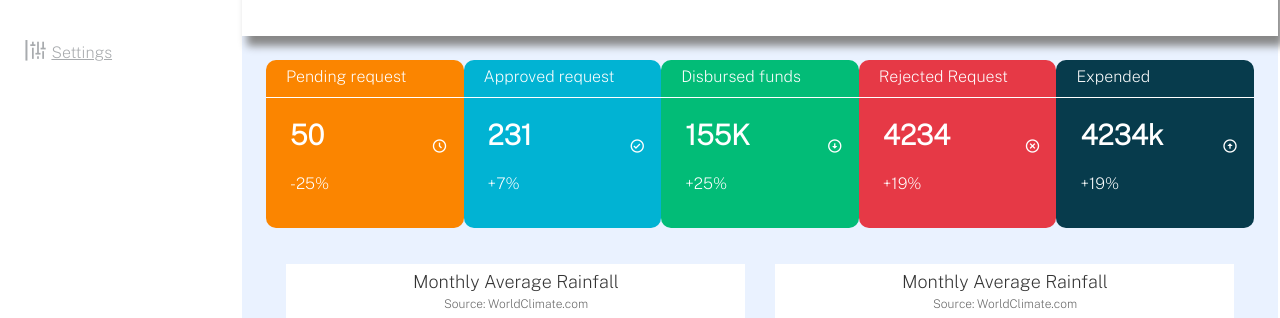
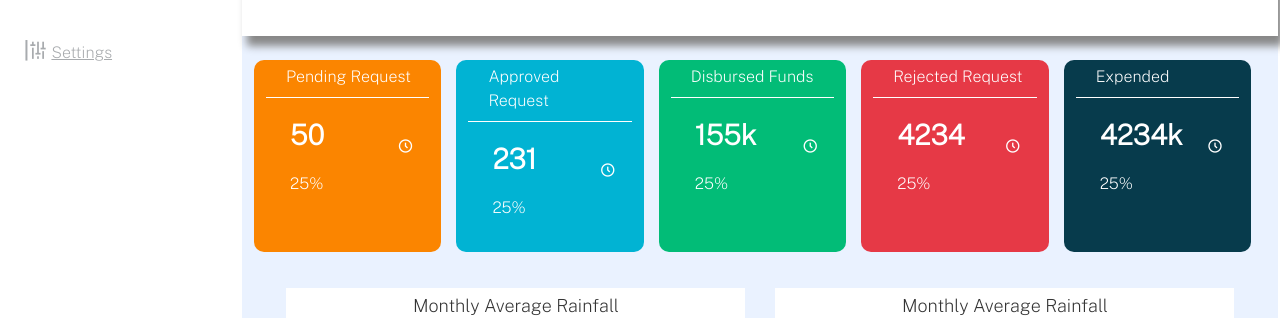
Before and after one commit to Azibagirramani/fms, a React (Create React App) app: page / in a window 1280 px wide. Shown: the part 314-632 px from the top of the page. Built offline with nearby package versions, Linux system fonts and the light colour scheme.

Commit message:
feat: make dashboards cards reusable

```diff
--- a/src/assets/styles/default.css
+++ b/src/assets/styles/default.css
@@ -113,17 +113,17 @@ main.content {
 .cards_container {
   display: -ms-grid;
   display: grid;
-  -ms-grid-columns: 1fr 1fr 1fr 1fr 1fr;
-      grid-template-columns: 1fr 1fr 1fr 1fr 1fr;
+  -ms-grid-columns: 1fr ;
+      grid-template-columns: 1fr ;
 }
 
-.cards_container .cards {
+.cards {
   border-radius: 10px;
   max-width: 18rem;
-  background-color: #fb8500;
+  background-color: rgb(251, 133, 0);
+  margin-right: 15px
 }
-
-.cards_container .cards .cards-header {
+ .cards .cards-header {
   padding: 5px 10px 8px 20px;
   border-bottom: 1px solid white;
 }
--- a/src/views/dashboard.js
+++ b/src/views/dashboard.js
@@ -1,81 +1,68 @@
+import { useState } from "react";
+
 const { default: Charts } = require("../components/Charts");
 
 const Dashboard = () => {
+  const [projects, SetProjects] = useState([
+    {
+      title: " Pending Request",
+      amount: "50",
+      rate: "25%",
+      backgroundColor: "rgb(251, 133, 0)",
+      icon: "bx-time-five",
+    },
+    {
+      title: " Approved Request",
+      amount: "231",
+      rate: "25%",
+      backgroundColor: "rgb(1,179,211)",
+      icon: "bx-check-circle",
+    },
+    {
+      title: " Disbursed Funds",
+      amount: "155k",
+      rate: "25%",
+      backgroundColor: "rgb(2,188,119)",
+      icon: " bx-down-arrow-circle",
+    },
+    {
+      title: " Rejected Request",
+      amount: "4234",
+      rate: "25%",
+      backgroundColor: "rgb(230,57,70)",
+      icon: "bx-x-circle",
+    },
+    {
+      title: " Expended ",
+      amount: "4234k",
+      rate: "25%",
+      backgroundColor: "rgb(7,59,76)",
+      icon: "bx-up-arrow-circle",
+    },
+  ]);
   return (
     <div className="p-4">
-      <div className="cards_container">
-        <div className="cards text-white mb-3">
-          <div className="cards-header ">Pending request</div>
-          <div className="card-body p-3 d-flex justify-content-between">
-            <div className="ps-2">
-              <p className="fs-3 fw-bold">50</p>
-              <p className="fs-6">-25%</p>
-            </div>
-            <div>
-              <i class="bx bx-time-five bx-lg pt-4"></i>
+      <div className="row">
+        {projects.map((project, index) => (
+          <div
+            key={project.index}
+            className="col cards text-white mb-3"
+            style={{ backgroundColor: `${project.backgroundColor}` }}
+          >
+            <div className="cards-header ">{project.title}</div>
+            <div className="card-body p-3 d-flex justify-content-between">
+              <div className="ps-2">
+                <p className="fs-3 fw-bold">{project.amount}</p>
+                <p className="fs-6">{project.rate}</p>
+              </div>
+              <div>
+                <i
+                  class={`bx bx-time-five bx-lg pt-4 ${project.backgroundColor}`}
+                ></i>
+              </div>
             </div>
           </div>
-        </div>
-        <div
-          className="cards text-white mb-3"
-          style={{ backgroundColor: "rgb(1,179,211)" }}
-        >
-          <div className="cards-header ">Approved request</div>
-          <div className="card-body p-3 d-flex justify-content-between">
-            <div className="ps-2">
-              <p className="fs-3 fw-bold">231</p>
-              <p className="fs-6">+7%</p>
-            </div>
-            <div>
-              <i class="bx bx-check-circle bx-lg pt-4"></i>
-            </div>
-          </div>
-        </div>
-        <div
-          className="cards text-white mb-3"
-          style={{ backgroundColor: "rgb(2,188,119)" }}
-        >
-          <div className="cards-header ">Disbursed funds</div>
-          <div className="card-body p-3 d-flex justify-content-between">
-            <div className="ps-2">
-              <p className="fs-3 fw-bold">155K</p>
-              <p className="fs-6">+25%</p>
-            </div>
-            <div>
-              <i class="bx bx-down-arrow-circle bx-lg pt-4"></i>
-            </div>
-          </div>
-        </div>
-        <div
-          className="cards text-white mb-3"
-          style={{ backgroundColor: "rgb(230,57,70)" }}
-        >
-          <div className="cards-header ">Rejected Request</div>
-          <div className="card-body p-3 d-flex justify-content-between">
-            <div className="ps-2">
-              <p className="fs-3 fw-bold">4234</p>
-              <p className="fs-6">+19%</p>
-            </div>
-            <div>
-              <i class="bx bx-x-circle bx-lg pt-4"></i>
-            </div>
-          </div>
-        </div>
-        <div
-          className="cards text-white mb-3"
-          style={{ backgroundColor: "rgb(7,59,76)" }}
-        >
-          <div className="cards-header ">Expended</div>
-          <div className="card-body p-3 d-flex justify-content-between">
-            <div className="ps-2">
-              <p className="fs-3 fw-bold">4234k</p>
-              <p className="fs-6">+19%</p>
-            </div>
-            <div>
-              <i class="bx bx-up-arrow-circle bx-lg pt-4"></i>
-            </div>
-          </div>
-        </div>
+        ))}
       </div>
 
       <Charts></Charts>
```
